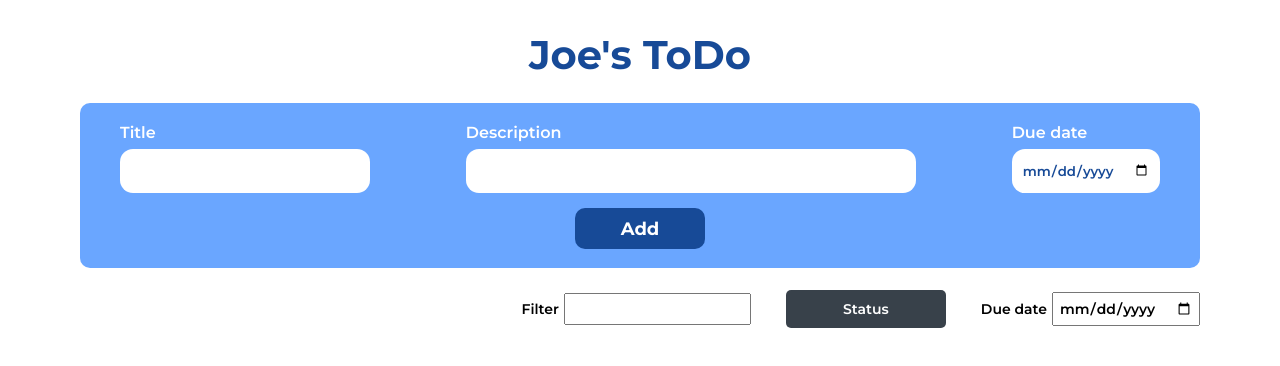
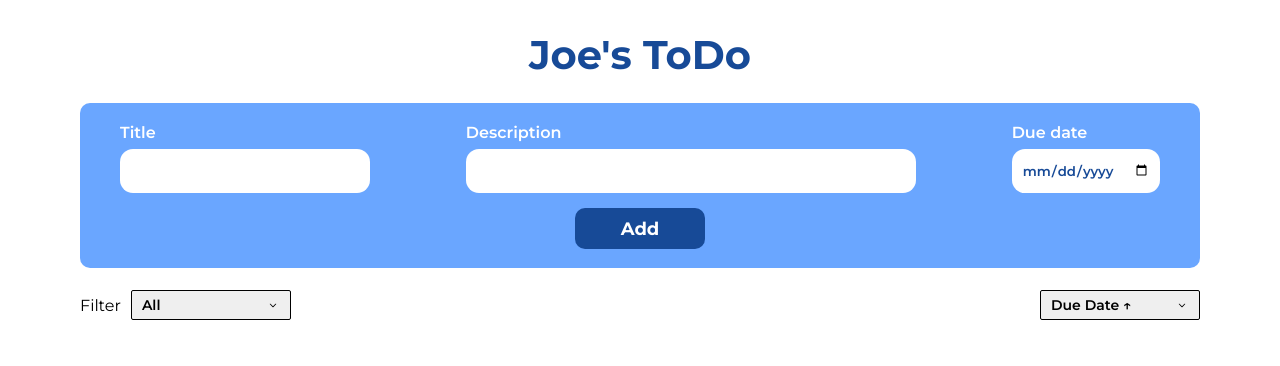
Before and after one commit to salami-matthew/lighthall-todo-app, a React (Vite) app: page /todo in a window 1280 px wide. Shown: the top 366 px of the page. Built offline with nearby package versions, Linux system fonts and the light colour scheme.

Commit message:
update filter bar section

```diff
--- a/src/components/Filter/Filter.css
+++ b/src/components/Filter/Filter.css
@@ -7,35 +7,25 @@
   color: #000000;
 }
 
-.filter input{
-  padding: 5px;
-  font-weight: 600;
-  font-size: 14px;
-  color: #000000;
-}
-
-
-
 /* dropdown menu */
 .dropdown {
   position: relative;
   display: inline-block;
   min-width: 160px;
-  text-align: center;
   width: 117.38px;
-  margin: 0 30px;
 }
 
 .filter-btn{
   width: 100%;
-  padding: 10px;
+  padding: 5px 10px;
   font-weight: 600;
   font-size: 14px;
-  color: white;
-  background: #38414a;
-  border-radius: 5px;
+  border-radius: 2px;
   cursor: pointer;
-  border: none;
+  border: 1px solid black;
+  display: flex;
+  align-items: center;
+  justify-content: space-between;
 }
 
 
@@ -51,24 +41,17 @@
 
 .dropdown-content button{
   width: 117.38px;
-  color: white;
-  background: #002950;
-  border-radius: 5px;
+  display: flex;
+  align-items: center;
   padding: 5px;
+  background-color: #f9f9f9;
   margin: 5px 0;
   cursor: pointer;
   border: none;
+  font-weight: 600;
 }
 
-button.completed{
-  background: #2C6AA3;
+.dropdown-content button:hover{
+  transform: scale(105%);
+  color: #174A97;
 }
-
-button.in-progress{
-  background: #5EB1FF;
-}
-
-button.none{
-  background-color: white;
-  color: #000000;
-}
--- a/src/components/Filter/Filter.jsx
+++ b/src/components/Filter/Filter.jsx
@@ -1,46 +1,15 @@
 import React, { useState } from 'react'
 import "./Filter.css"
+import { RxCaretDown, RxCaretUp } from "react-icons/rx";
 
-const Filter = () => {
+const Filter = (props) => {
   const [isClicked, setIsClicked] = useState(false);
-  const [statusButton, setStatusButton] = useState({
-    title: "Status",
-    background: "#38414a"
-  });
+  const [statusButton, setStatusButton] = useState(props.items[0]);
 
   function handleClick(event) {
     const { name } = event.target;
-    switch (name) {
-      case "completed":
-        setStatusButton({
-          title: "Completed",
-          background: "#2C6AA3"
-        })
-        break;
-      case "inProgress":
-        setStatusButton({
-          title: "In Progress",
-          background: "#5EB1FF"
-        })
-        break;
-      case "notStarted":
-        setStatusButton({
-          title: "Not Started",
-          background: "#002950"
-        })
-        break;
-      case "none":
-        setStatusButton({
-          title: "Status",
-          background: "#38414a"
-        });
-        break;
-
-      default:
-        setStatusButton((prevValues) => {
-          return { ...prevValues };
-        });
-    }
+    let newStatusButton = name;
+    setStatusButton(newStatusButton);
     setIsClicked(!isClicked);
   }
 
@@ -48,19 +17,16 @@ const Filter = () => {
 
   return (
     <div className='filter'>
-      <p>Filter</p>
-      <input className='search-bar' type='text' name='searchBar' />
       <div className='dropdown'>
-        <button style={{ backgroundColor: statusButton.background }} onClick={handleClick} className='filter-btn'>{statusButton.title}</button>
+        <button name={statusButton} style={{ backgroundColor: statusButton.background }} onClick={handleClick} className='filter-btn'>{statusButton} {isClicked === true ? <RxCaretUp /> : <RxCaretDown />}</button>
+
+        {/* dropdown content */}
         <div className='dropdown-content' style={{ display: isClicked === true && "block" }}>
-          <button onClick={handleClick} name='completed' className='completed'>Completed</button>
-          <button onClick={handleClick} name='inProgress' className='in-progress'>In Progress</button>
-          <button onClick={handleClick} name='notStarted' className='not-started'>Not Started</button>
-          <button onClick={handleClick} name='none' className='none'>🚫 None</button>
+          {props.items.map((item, itemIndex) => {
+            return <button id={itemIndex} name={item} onClick={handleClick}>{item}</button>
+          })}
         </div>
       </div>
-      <label>Due date</label>
-      <input type='date' />
     </div>
   )
 }
--- a/src/components/ToDo/ToDo.css
+++ b/src/components/ToDo/ToDo.css
@@ -97,3 +97,16 @@ input:focus, textarea:focus, select:focus{
 .todo-list{
   width: 100%;
 }
+
+.filter-bar-container{
+  width: 100%;
+  display: flex;
+  align-items: center;
+  justify-content: space-between;
+}
+
+.left-filter-bar{
+  display: flex;
+  align-items: center;
+  gap: 10px;
+}
--- a/src/components/ToDo/ToDo.jsx
+++ b/src/components/ToDo/ToDo.jsx
@@ -4,14 +4,17 @@ import ToDoItem from '../ToDoItem/ToDoItem'
 import Filter from '../Filter/Filter';
 
 const ToDo = () => {
+  // for form values
   const [task, setTask] = useState({
     title: "",
     description: "",
     date: ""
   });
 
+  // for list values to be rendered
   const [taskList, setTaskList] = useState([]);
 
+  // stores form values dynamically
   function handleChange(event) {
     const { name, value } = event.target;
     setTask((prevTask) => {
@@ -22,6 +25,7 @@ const ToDo = () => {
     });
   };
 
+  // submit a form to render a new task
   function submitTask(event) {
     setTaskList((prevList) => {
       return [...prevList, task]
@@ -34,6 +38,7 @@ const ToDo = () => {
     event.preventDefault();
   };
 
+  // delete a task
   function deleteTask(id) {
     setTaskList((prevList) => {
       prevList.filter((task, taskIndex) => {
@@ -42,8 +47,10 @@ const ToDo = () => {
     });
   };
 
+  // main component
   return (
     <div className='todo'>
+      {/* todo header section */}
       <h1 className='todo-title'>Joe's ToDo</h1>
       <div className='todo-header'>
 
@@ -67,9 +74,22 @@ const ToDo = () => {
         </form>
       </div>
 
+      {/* filter bar section */}
+      <div className='filter-bar-container'>
+        <div className='left-filter-bar'>
+          <p>Filter</p>
 
-      <Filter />
+          <Filter
+            items={["All", "Not Started", "In Progress", "Completed"]}
+          />
+        </div>
 
+        <Filter
+          items={["Due Date ↑", "Due Date ↓", "Title ↑", "Title ↓"]}
+        />
+      </div>
+
+      {/* individual task section */}
       <div className='todo-list'>
         {taskList && taskList.map((t, index) => {
           return <ToDoItem
--- a/src/components/ToDoItem/ToDoItem.jsx
+++ b/src/components/ToDoItem/ToDoItem.jsx
@@ -21,7 +21,7 @@ const ToDoItem = (props) => {
 
 
       <div className='left-section'>
-        <input onClick={strikeThrough} type='checkbox' />
+        <input id='check-box' onClick={strikeThrough} type='checkbox' />
         <span style={{ textDecoration: isChecked === true && "line-through" }}>
           <p className='todo-item-title'>{props.title}</p>
           <p className='todo-item-content'>{props.description}</p>
```
